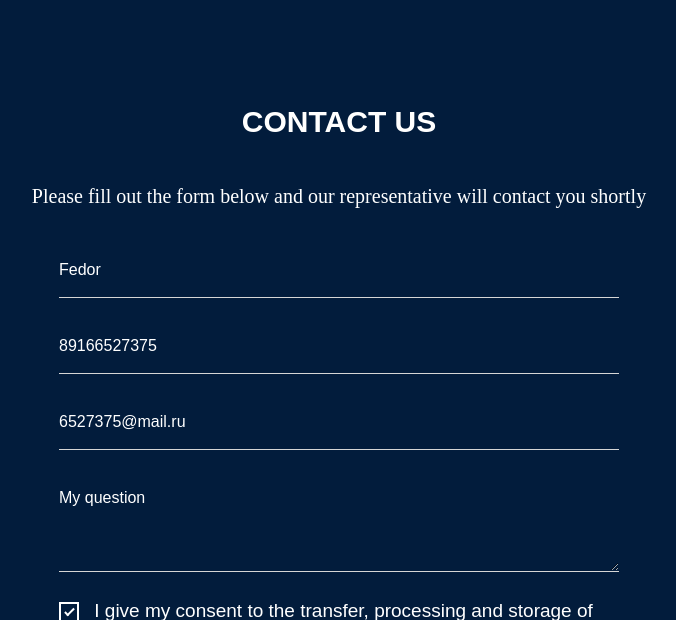
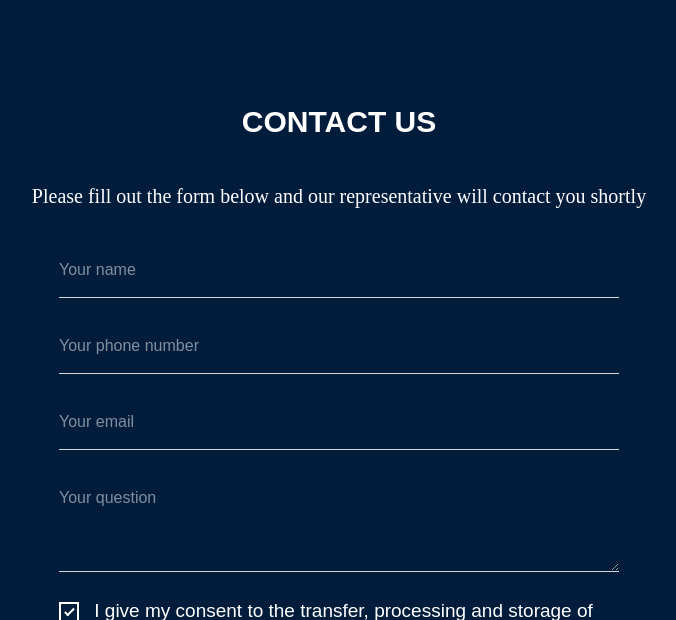
Before and after one commit to gusarovf/payginetech.uz, a PHP site: page / in a window 1280 px wide. Shown: the part 5880-6500 px from the top of the page, without its empty margins (301-977 px from the left). Run offline with PHP 8.4, Linux system fonts and the light colour scheme; some libraries are stand-ins or nearby versions; some web fonts are replaced.

Commit message:
Modified form handler.

```diff
--- a/form.php
+++ b/form.php
@@ -1,8 +1,8 @@
 <?php
-$name = "Fedor";
-$phone = "89166527375";
-$email = "6527375@mail.ru";
-$question = "My question";
+$name = "";
+$phone = "";
+$email = "";
+$question = "";
 ?>
 
 <form id="contact-form" name="contact-form" role="form" action="" method="POST" class="t-form js-form-proccess t-form_inputs-total_5 t-form_bbonly">
--- a/handle-form.js
+++ b/handle-form.js
@@ -9,9 +9,10 @@ $(document).ready(function () {
       $.ajax({
         url: "/mail.php",
         method: "POST",
+        contentType: "application/json; charset=utf-8",
         data: form.serialize(),
         success: function (result) {
-          if (result === "success") {
+          if (!result.success) {
             $("#inputs").hide()
             $("#success-message").show()
             setTimeout(function () {
```
Also changed, not shown: mail.php (+8 -5 lines).
